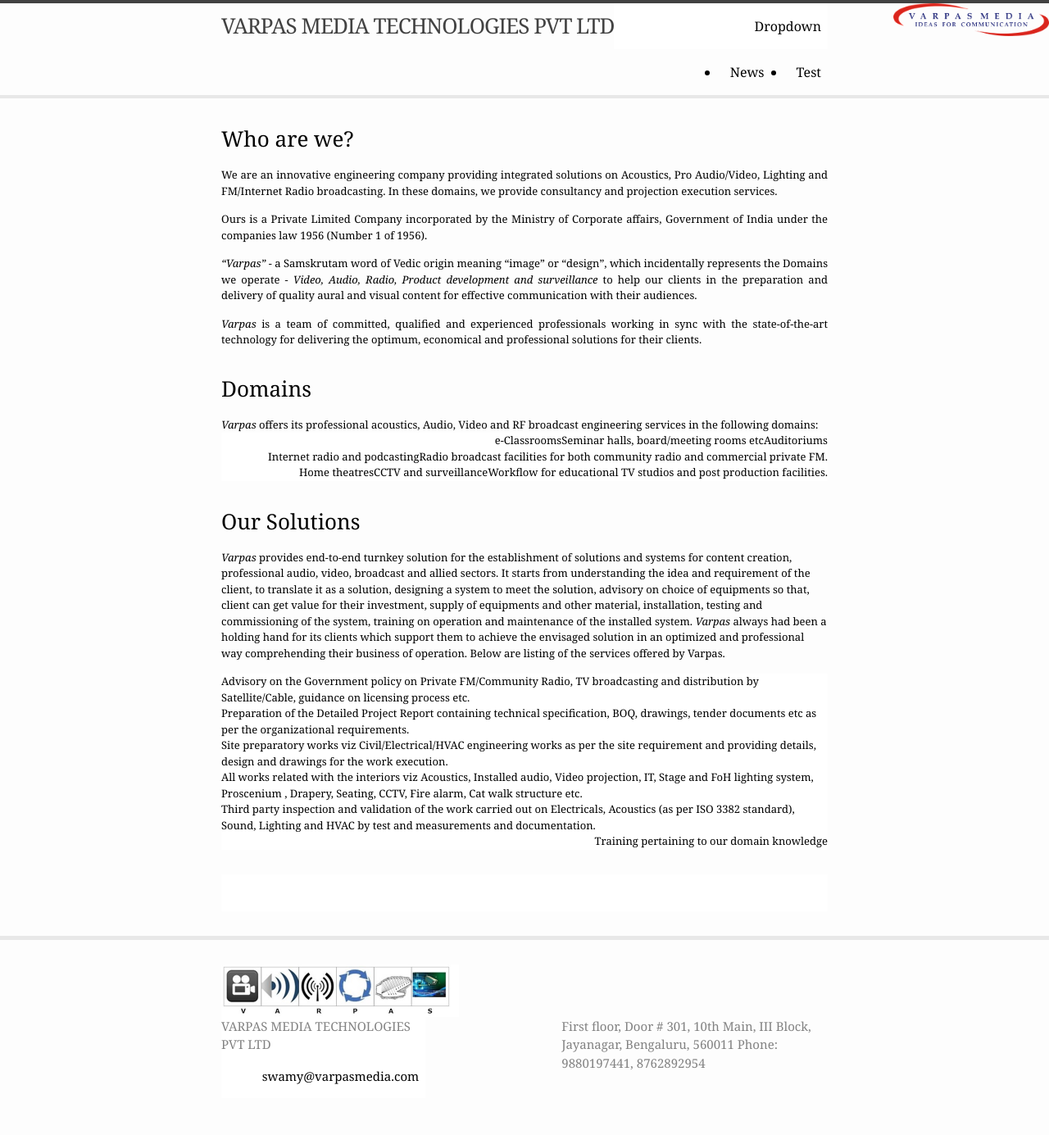
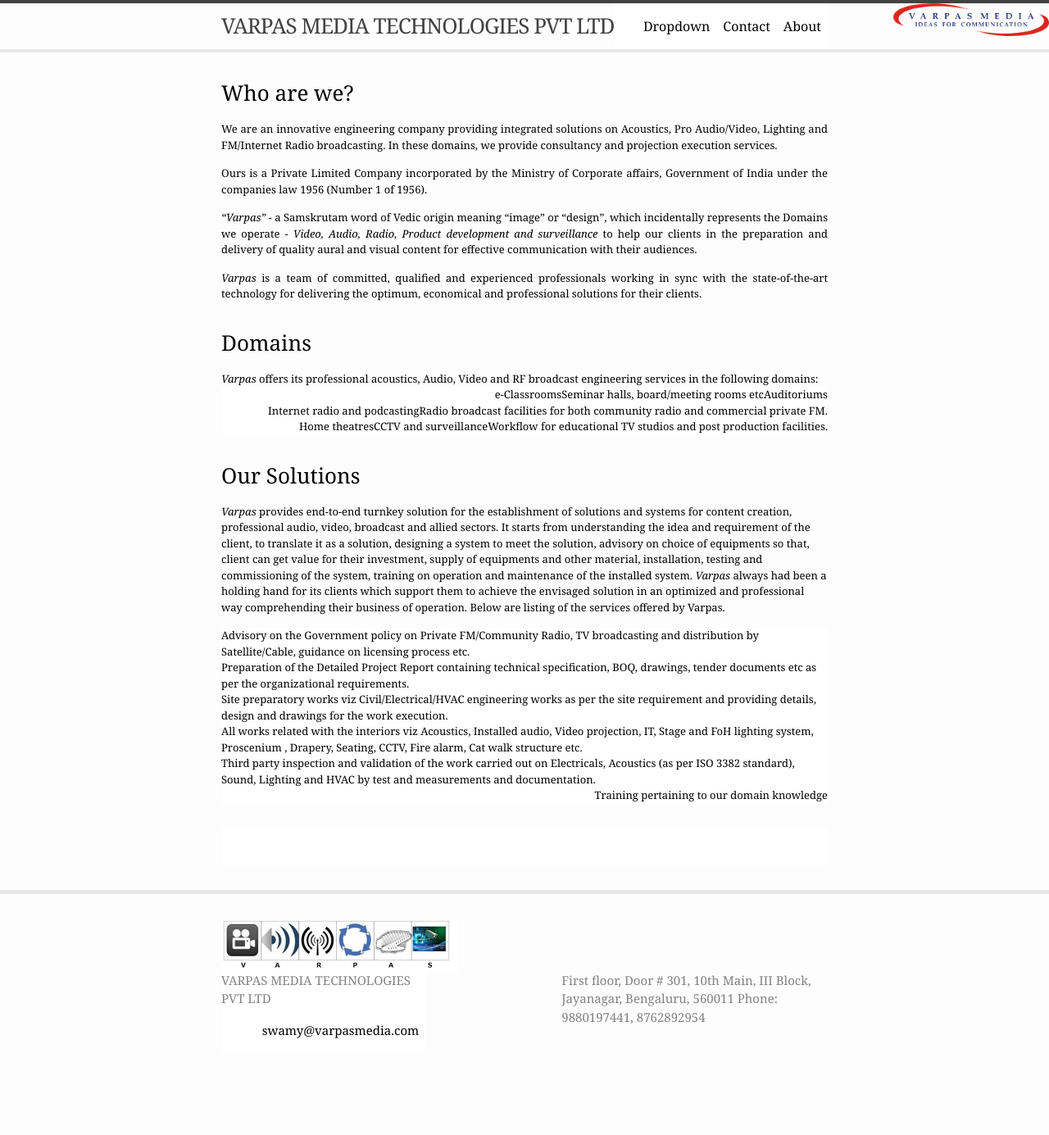
Before and after one commit to VarpasMedia/VarpasMedia.github.io, a Jekyll site: the page built from index.md, in a window 1280 px wide. Shown: the whole page at 82% size. Built offline with Jekyll 4.4.1, drawn with Linux system fonts in a browser that asks for light colours; after the commit the page ends 1329 px from its top, so only the background shows below that.

Commit message:
Update header.html

```diff
--- a/_includes/header.html
+++ b/_includes/header.html
@@ -75,18 +75,18 @@ li.dropdown {
 <body>
 
 <ul>
-
-  <li class="dropdown">
+  <li><a href="About us">About</a></li>
+  <li><a href="Contact">Contact</a></li>
+  <li class="Projects">
     <a href="javascript:void(0)" class="dropbtn">Dropdown</a>
     <div class="dropdown-content">
-      <a href="#">Link 1</a>
-      <a href="#">Link 2</a>
-      <a href="#">Link 3</a>
+      <a href="Auditorium">Link 1</a>
+      <a href="e Classroom/Seminar hall">Link 2</a>
+      <a href="Community radio">Link 3</a>
     </div>
   </li>
 </ul>
-  <li><a href="#Test">Test</a></li>
-  <li><a href="#news">News</a></li>
+
 </body>
 
 
```
